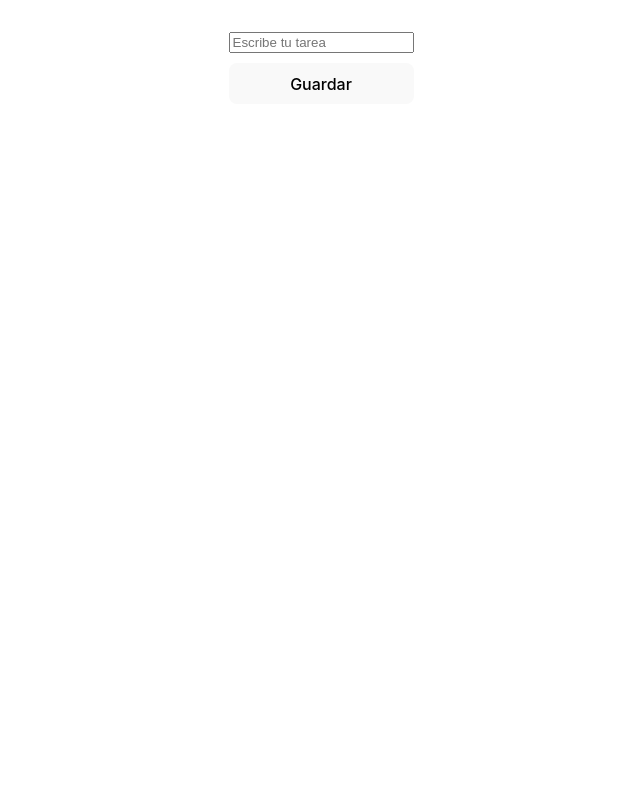
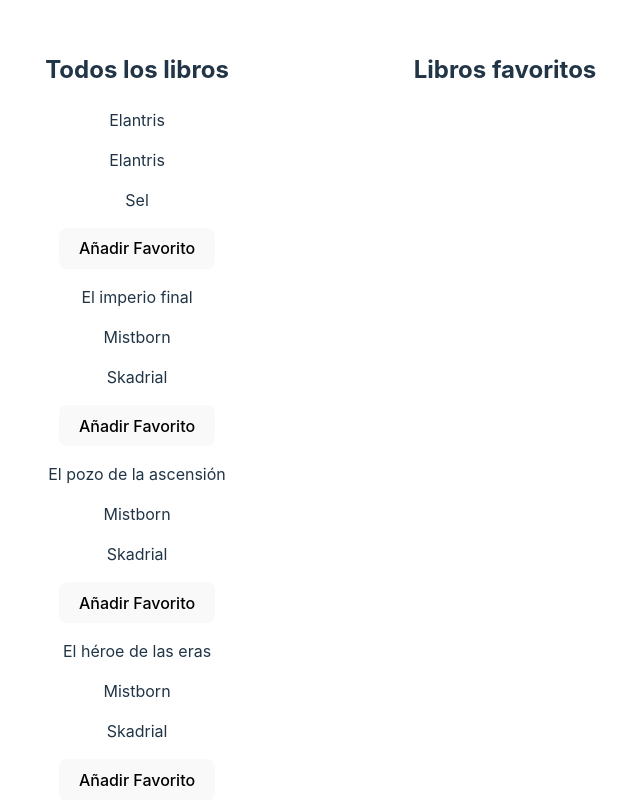
Before and after one commit to chuttmateo/ejercicios-front3, a React (Vite) app: page / in a window 1280 px wide. Shown: the top 800 px of the page, without its empty margins (319-959 px from the left). Built offline with nearby package versions, Linux system fonts and the light colour scheme.

Commit message:
ejercicios clase 20

```diff
--- /dev/null
+++ b/src/ejercicios/ejercicio-clase-20/Clase.css
@@ -0,0 +1,11 @@
+#root {
+  max-width: 1280px;
+  margin: 0 auto;
+  padding: 2rem;
+  text-align: center;
+
+  display: flex;
+  flex-direction: column;
+  align-items: center;
+  gap: 20px;
+}
--- /dev/null
+++ b/src/ejercicios/ejercicio-clase-20/Clase.jsx
@@ -0,0 +1,15 @@
+import "./Clase.css";
+import Ejercicio1 from './ejercicio-1/Ejercicio1'
+import Ejercicio2 from './ejercicio-2/Ejercicio2'
+
+function Clase() {
+
+  return (
+    <>
+    <Ejercicio2 />
+    <Ejercicio1 />
+    </>
+  );
+}
+
+export default Clase;
--- /dev/null
+++ b/src/ejercicios/ejercicio-clase-20/ejercicio-1/Ejercicio1.jsx
@@ -0,0 +1,26 @@
+import Formulario from "./Formulario";
+import Peliculas from "./Peliculas";
+
+function Ejercicio1() {
+  function handleSubmit(numero) {
+    localStorage.setItem("edad", JSON.stringify(numero));
+  }
+
+  function handleValidar(edad_minima) {
+    const dataLocal = JSON.parse(localStorage.getItem("edad"))
+    // if (dataLocal === null) return;
+    if (dataLocal >= edad_minima) {
+      console.log("Proceda");
+    }
+  }
+
+  return (
+    <>
+      <h1>Ejercicio1</h1>
+      <Formulario onSubmit={handleSubmit} />
+      <Peliculas validar={handleValidar}/>
+    </>
+  );
+}
+
+export default Ejercicio1;
--- /dev/null
+++ b/src/ejercicios/ejercicio-clase-20/ejercicio-1/Formulario.jsx
@@ -0,0 +1,26 @@
+import React, { useState } from "react";
+
+function Formulario(props) {
+  const [numero, setNumero] = useState("");
+  function handleSubmit(e) {
+    e.preventDefault();
+    if (numero > 0) {
+      props.onSubmit(numero);
+    }
+  }
+
+  return (
+    <div>
+      <form onSubmit={handleSubmit}>
+        <input
+          type="number"
+          value={numero}
+          onChange={(e) => setNumero(e.target.value)}
+        />
+        <button type="submit">submit</button>
+      </form>
+    </div>
+  );
+}
+
+export default Formulario;
--- /dev/null
+++ b/src/ejercicios/ejercicio-clase-20/ejercicio-1/Peliculas.jsx
@@ -0,0 +1,26 @@
+import React from 'react'
+import peliculas from '../../../fakeApi/movies.json'
+
+function Peliculas(props) {
+
+    function handleButton(edad_minima) {
+        props.validar(edad_minima)
+    }
+
+  return (
+    <>
+    {peliculas.map((peli)=>{
+        return (
+            <div key={peli.id}>
+                <h2>{peli.nombre}</h2>
+                <p>{peli.genero}</p>
+                <p>{peli.edad_minima}</p>
+                <button onClick={()=>handleButton(peli.edad_minima)}>Ver Pelicula</button>
+            </div>
+        )
+    })}
+    </>
+  )
+}
+
+export default Peliculas
--- /dev/null
+++ b/src/ejercicios/ejercicio-clase-20/ejercicio-2/Ejercicio2.jsx
@@ -0,0 +1,49 @@
+import React, { useState } from "react";
+import libros from '../../../fakeApi/books.json'
+import styles from './Ejercicio2.module.css'
+
+function Ejercicio2() {
+
+    const [favoritos, setFavoritos] = useState([])
+
+    function handleButton(libro) {
+        if(favoritos.includes(libro)){
+            setFavoritos(favoritos.filter((fav)=>fav.id != libro.id))
+            return
+        }
+        setFavoritos([...favoritos, libro])
+    }
+
+  return (
+    <div className={styles.contenedor}>
+      <div>
+        <h2>Todos los libros</h2>
+        {libros.map((libro)=>{
+            return (
+                <div key={libro.id}>
+                    <p>{libro.nombre}</p>
+                    <p>{libro.saga}</p>
+                    <p>{libro.planeta}</p>
+                    <button onClick={()=>handleButton(libro)}>Añadir Favorito</button>
+                </div>
+            )
+        })}
+      </div>
+      <div>
+        <h2>Libros favoritos</h2>
+        {favoritos.map((libro)=>{
+            return (
+                <div key={libro.id}>
+                    <p>{libro.nombre}</p>
+                    <p>{libro.saga}</p>
+                    <p>{libro.planeta}</p>
+                    <button onClick={()=>handleButton(libro)}>Eliminar Favorito</button>
+                </div>
+            )
+        })}
+      </div>
+    </div>
+  );
+}
+
+export default Ejercicio2;
--- /dev/null
+++ b/src/ejercicios/ejercicio-clase-20/ejercicio-2/Ejercicio2.module.css
@@ -0,0 +1,4 @@
+.contenedor{
+    display: grid;
+    grid-template-columns: repeat(2, 1fr);
+}
```
Also changed, not shown: src/main.jsx (+8 -8 lines).
